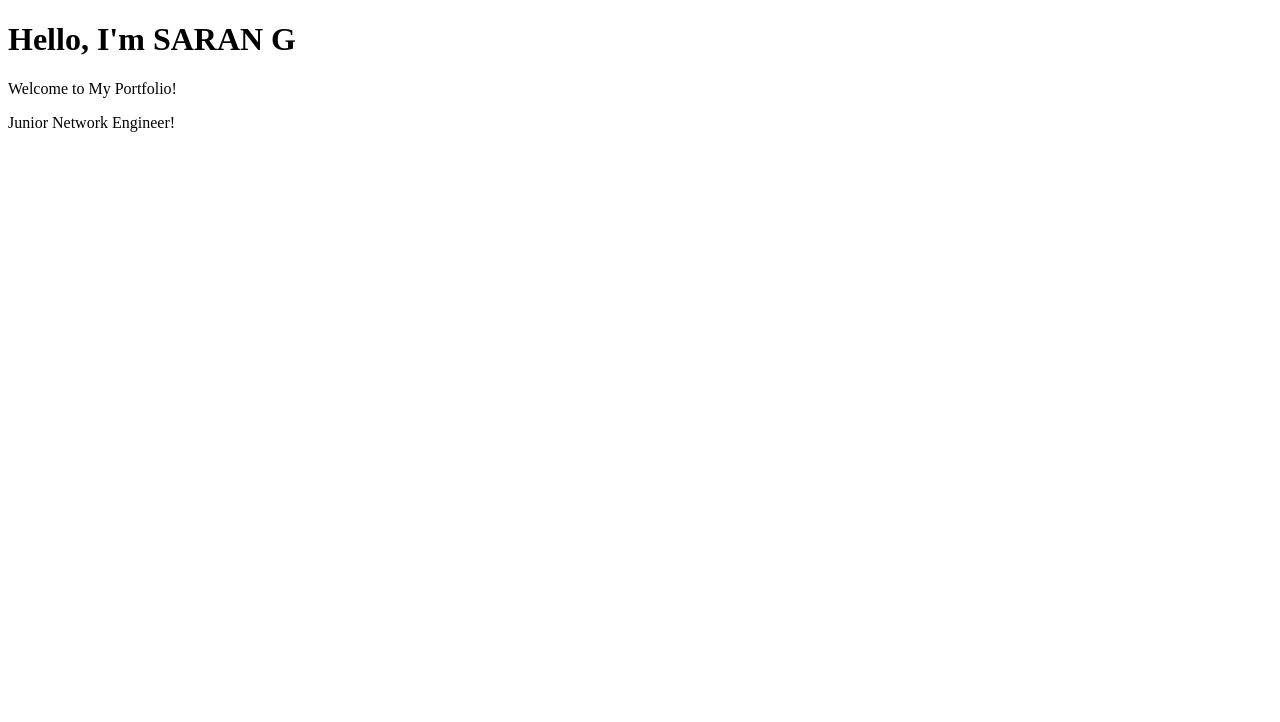
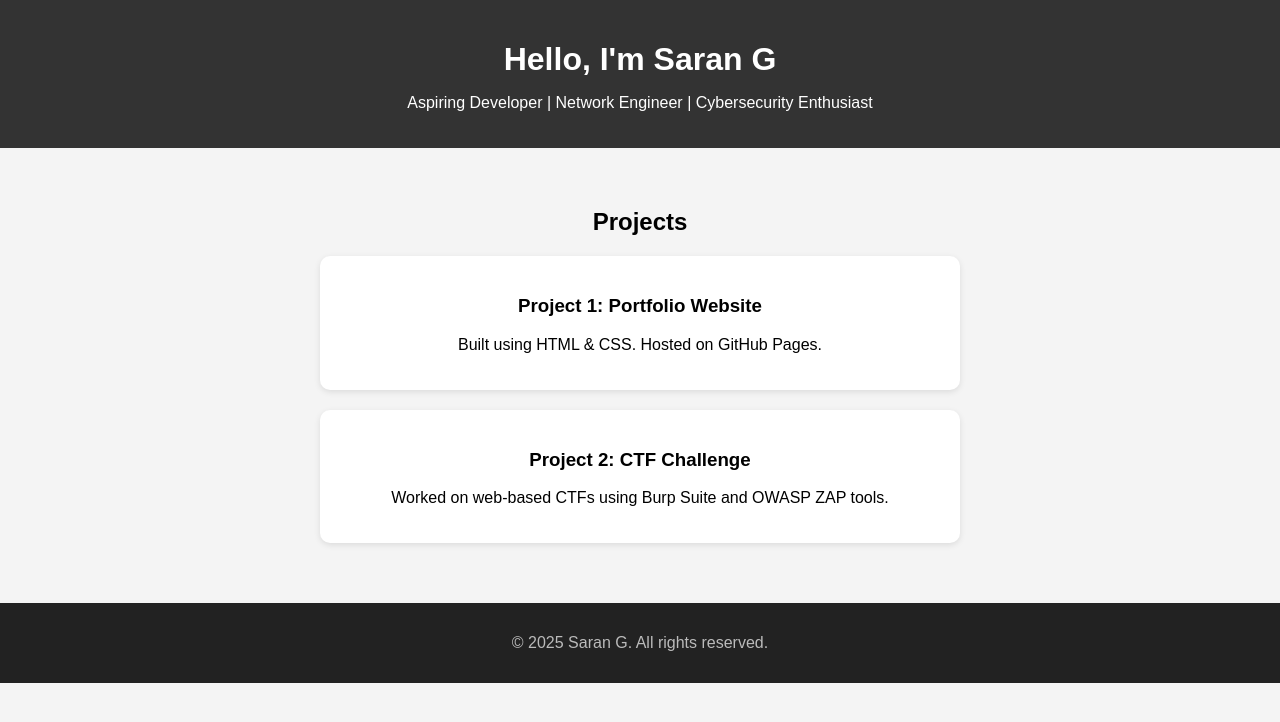
Before and after one commit to G-SARAN/Portfolio, a plain HTML site: page index.html in a window 1280 px wide. Drawn offline with Linux system fonts and the light colour scheme.

Commit message:
Update index.html

```diff
--- a/index.html
+++ b/index.html
@@ -2,12 +2,64 @@
 <html lang="en">
 <head>
   <meta charset="UTF-8" />
-  <meta name="viewport" content="width=device-width, initial-scale=1.0"/>
+  <meta name="viewport" content="width=device-width, initial-scale=1.0" />
   <title>My Portfolio</title>
+  <style>
+    body {
+      font-family: Arial, sans-serif;
+      background-color: #f4f4f4;
+      margin: 0;
+      padding: 0;
+      text-align: center;
+    }
+    header {
+      background-color: #333;
+      color: white;
+      padding: 20px 0;
+    }
+    section {
+      padding: 40px 20px;
+    }
+    h1 {
+      margin-bottom: 10px;
+    }
+    .project {
+      margin: 20px auto;
+      max-width: 600px;
+      background: white;
+      padding: 20px;
+      border-radius: 10px;
+      box-shadow: 0 2px 6px rgba(0,0,0,0.1);
+    }
+    footer {
+      background-color: #222;
+      color: #bbb;
+      padding: 15px 0;
+    }
+  </style>
 </head>
 <body>
-  <h1>Hello, I'm SARAN G</h1>
-  <p>Welcome to My Portfolio!</p>
-  <p>Junior Network Engineer!</p>
+
+  <header>
+    <h1>Hello, I'm Saran G</h1>
+    <p>Aspiring Developer | Network Engineer | Cybersecurity Enthusiast</p>
+  </header>
+
+  <section>
+    <h2>Projects</h2>
+    <div class="project">
+      <h3>Project 1: Portfolio Website</h3>
+      <p>Built using HTML & CSS. Hosted on GitHub Pages.</p>
+    </div>
+    <div class="project">
+      <h3>Project 2: CTF Challenge</h3>
+      <p>Worked on web-based CTFs using Burp Suite and OWASP ZAP tools.</p>
+    </div>
+  </section>
+
+  <footer>
+    <p>&copy; 2025 Saran G. All rights reserved.</p>
+  </footer>
+
 </body>
 </html>
```
